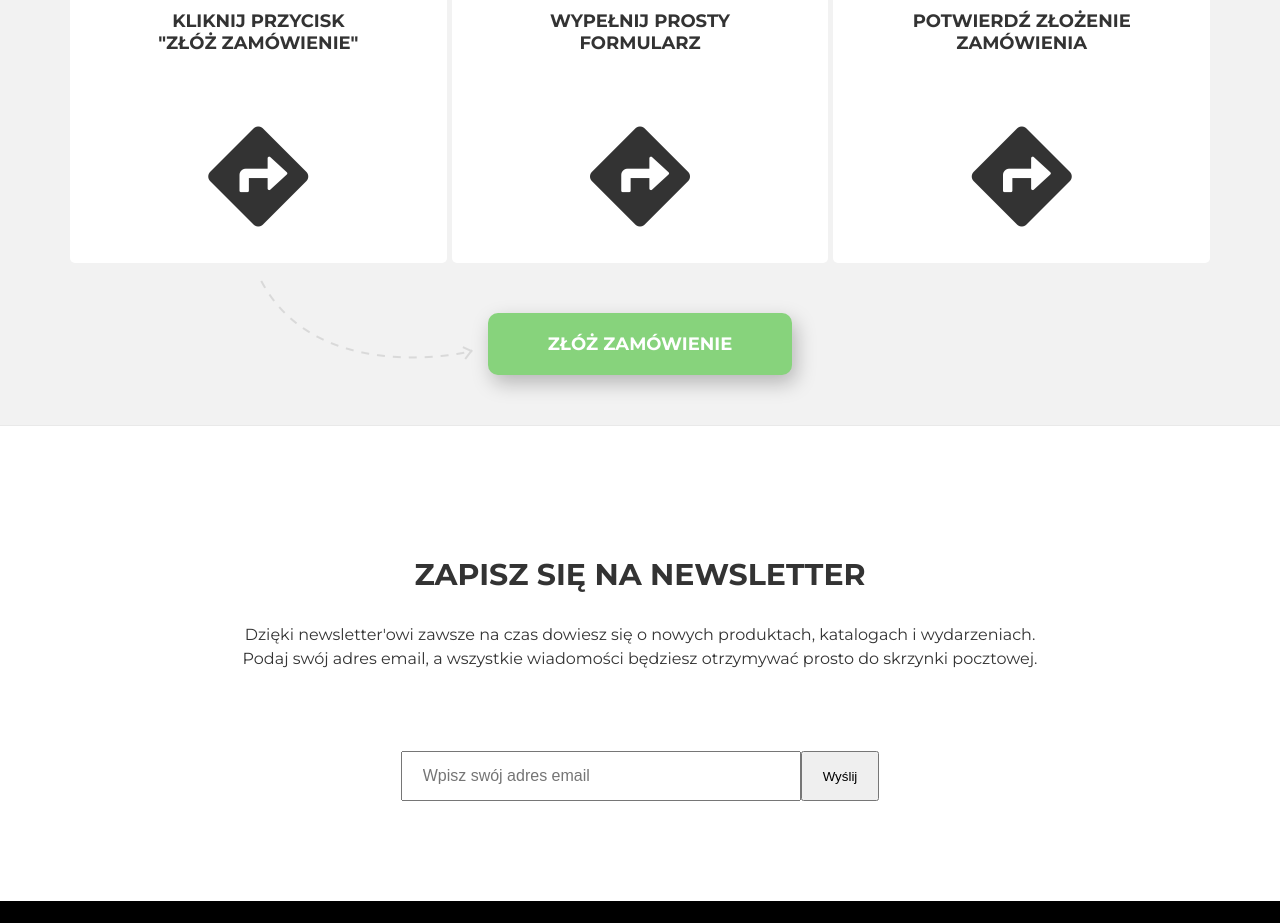
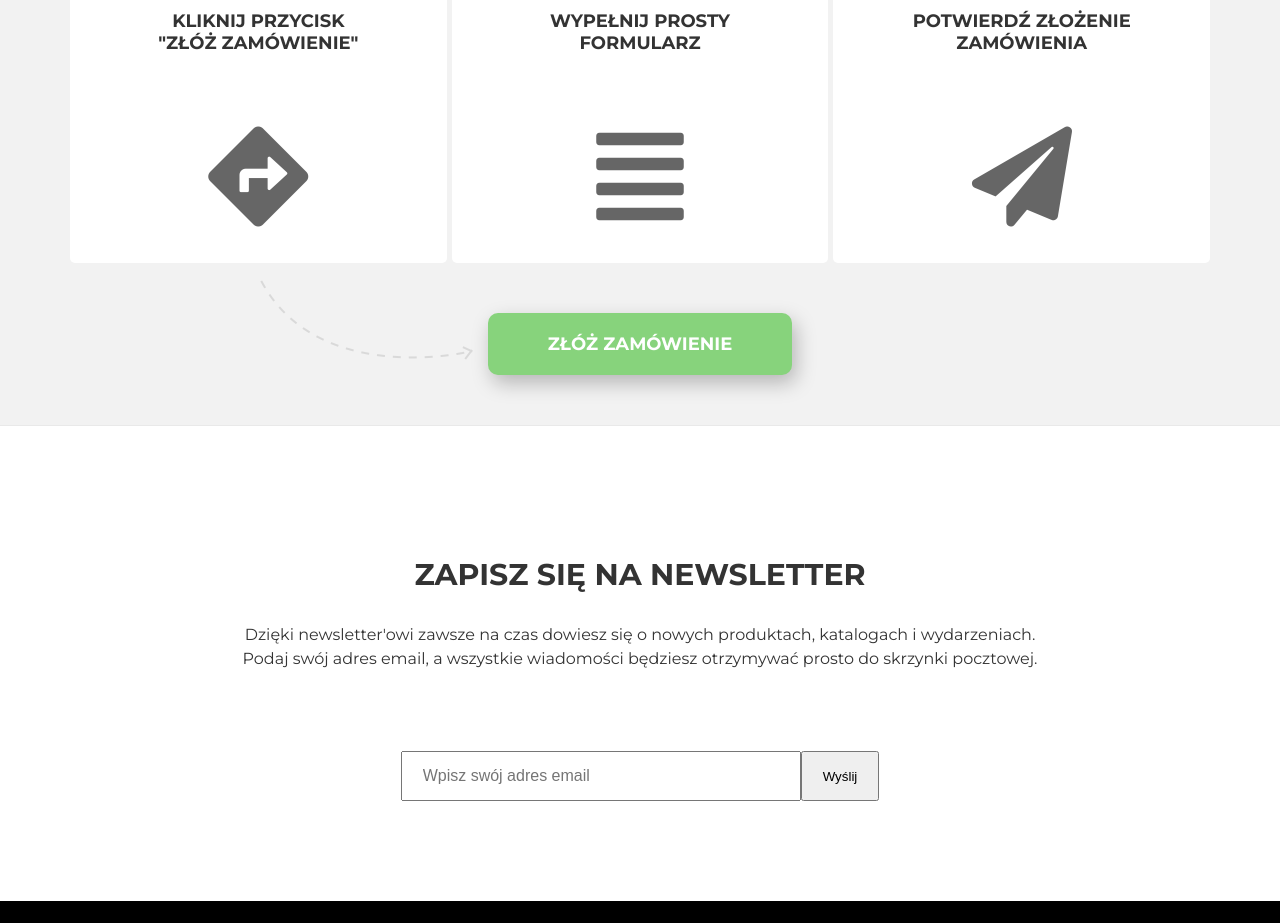
Before and after one commit to Dakotha/faberlic-front-end, a Vue app: page / in a window 1280 px wide. Shown: the part 960-1883 px from the top of the page. Built offline with nearby package versions, Linux system fonts and the light colour scheme.

Commit message:
saved to home

```diff
--- a/public/index.html
+++ b/public/index.html
@@ -1,16 +1,17 @@
 <!DOCTYPE html>
-<html lang="en">
+<html lang="pl">
   <head>
     <meta charset="utf-8">
     <meta http-equiv="X-UA-Compatible" content="IE=edge">
     <meta name="viewport" content="width=device-width,initial-scale=1.0">
-    <link rel="icon" href="<%= BASE_URL %>favicon.ico">
-    <title>faberlic-front-end</title>
+    <link rel="icon" href="favicon.ico">
+    <title>Faberlic Zenobia Bednarowicz</title>
     <link rel="stylesheet" href="https://use.fontawesome.com/releases/v5.8.1/css/all.css">
   </head>
   <body>
     <noscript>
-      <strong>We're sorry but faberlic-front-end doesn't work properly without JavaScript enabled. Please enable it to continue.</strong>
+      <strong>
+        Człowieku...! Mamy XXI wiek! Włącz JavaScript w swojej przeglądarce!</strong>
     </noscript>
     <div id="app"></div>
     <!-- built files will be auto injected -->
--- a/src/views/Home.vue
+++ b/src/views/Home.vue
@@ -31,7 +31,7 @@
 
                         <div class="how__box-front">
                             <h3>Wypełnij prosty<br>formularz</h3>
-                            <i class="fas fa-directions"></i>
+                            <i class="fas fa-align-justify"></i>
                         </div>
 
                         <div class="how__box-back">
@@ -44,7 +44,7 @@
 
                         <div class="how__box-front">
                             <h3>Potwierdź złożenie<br>zamówienia</h3>
-                            <i class="fas fa-directions"></i>
+                            <i class="fas fa-paper-plane"></i>
                         </div>
 
                         <div class="how__box-back">
@@ -189,6 +189,7 @@ export default {
 
             & i {
                 font-size: 10rem;
+                color: #666666;
             }
         }
 
```
